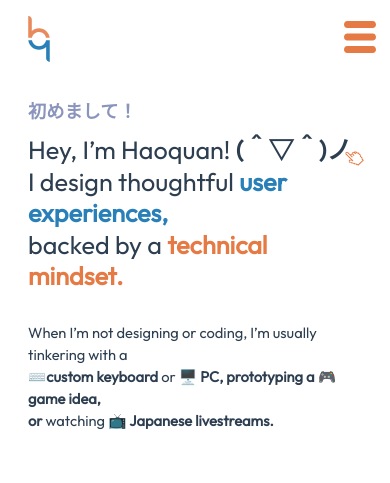
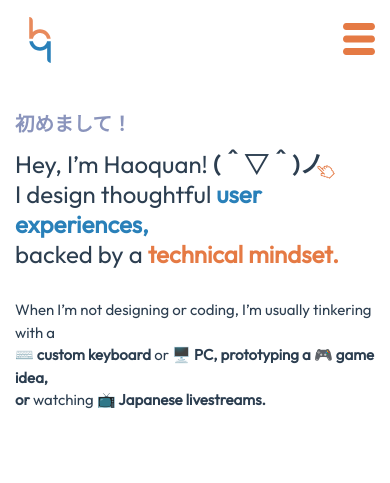
Before and after one commit to lihaoquan/lihaoquan.github.io, a plain HTML site: page index.html in a window 390 px wide. Shown: the top 483 px of the page. Drawn offline with nearby package versions, Linux system fonts and the light colour scheme; a web font is replaced by a local one.

Commit message:
Update responsive css

```diff
--- a/css/styles.css
+++ b/css/styles.css
@@ -606,8 +606,12 @@ a.cta-block:hover {
 }
 
 @media screen and (max-width: 1500px) {
+    main header h1 {
+        font-size: 3.5em;
+    }
+
     body {
-        font-size: 14px;
+        font-size: 15px;
     }
 
     .wrapper {
@@ -625,7 +629,7 @@ a.cta-block:hover {
 
 @media screen and (max-width: 1050px) {
     main header h1 {
-        font-size: 3.5em;
+        font-size: 3.25em;
     }
 
     main header p,
@@ -651,12 +655,13 @@ a.cta-block:hover {
 }
 
 @media screen and (max-width: 900px) {
+
     .hamburger-menu {
         display: block;
     }
 
     main header h1 {
-        font-size: 3em;
+        font-size: 2.75em;
     }
 
     main header {
@@ -749,11 +754,7 @@ a.cta-block:hover {
 
 @media screen and (max-width: 760px) {
     main header h1 {
-        font-size: 2.5em;
-    }
-
-    main header {
-        padding: 1em 1em 0 1em;
+        font-size: 2.3em;
     }
 
     main header p,
@@ -778,7 +779,7 @@ a.cta-block:hover {
 
 @media screen and (max-width: 660px) {
     main header h1 {
-        font-size: 2.25em;
+        font-size: 2.1em;
     }
 
     main header p,
@@ -818,7 +819,7 @@ a.cta-block:hover {
 
     main header h1,
     .subpage header h3 {
-        font-size: 2.15em;
+        font-size: 1.8em;
     }
 
     main header p {
@@ -830,18 +831,22 @@ a.cta-block:hover {
     }
 }
 
-@media screen and (max-width: 560px) {
-
-    main header h1,
-    .subpage header h3 {
-        font-size: 2em;
-    }
-}
-
 @media screen and (max-width: 525px) {
 
     main header h1,
     .subpage header h3 {
-        font-size: 1.8em;
+        font-size: 1.75em;
+    }
+
+    main header p {
+        font-size: 1em;
     }
 }
+
+@media screen and (max-width: 500px) {
+
+    main header h1,
+    .subpage header h3 {
+        font-size: 1.6em;
+    }
+}
```
Also changed, not shown: index.html (+1 -1 lines).
